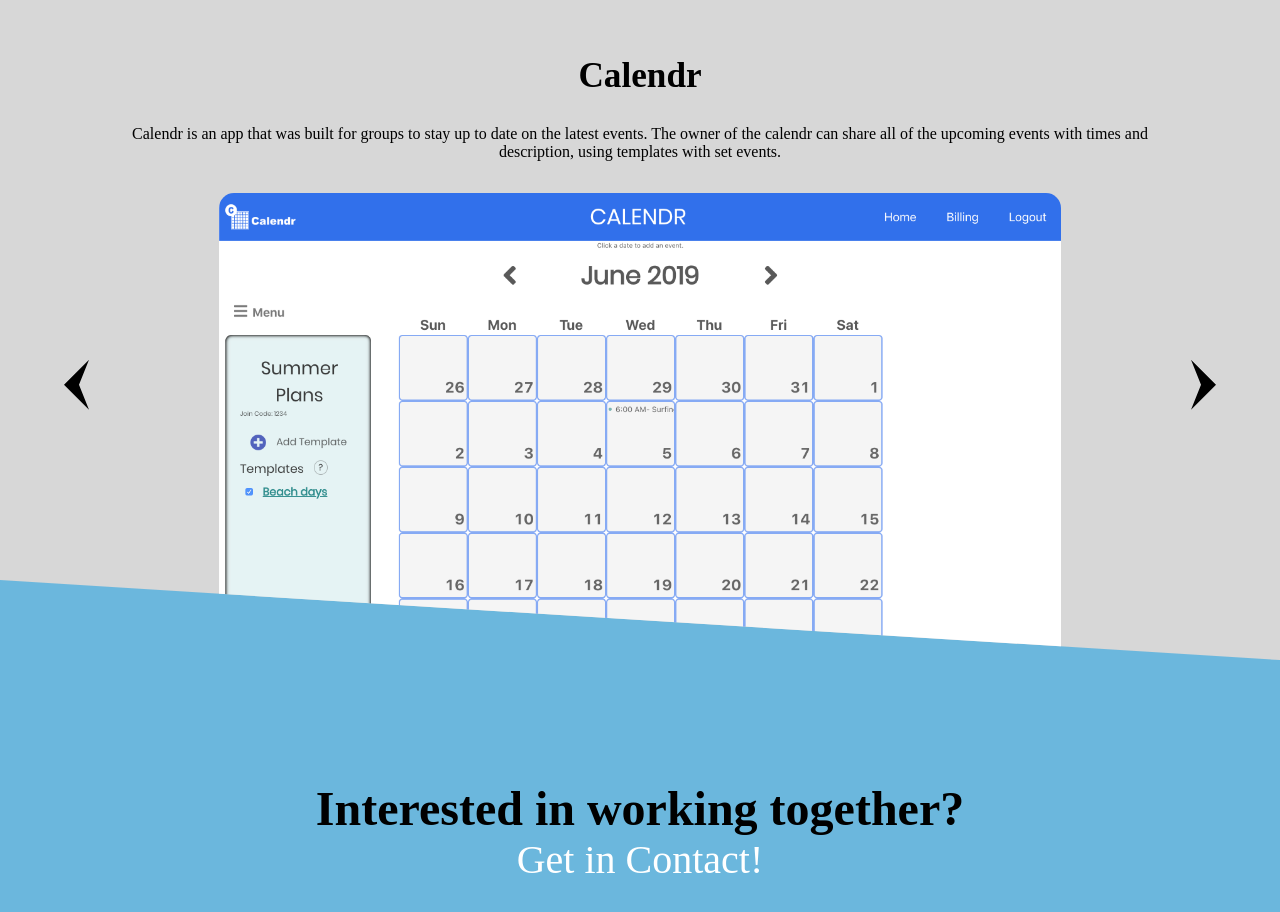
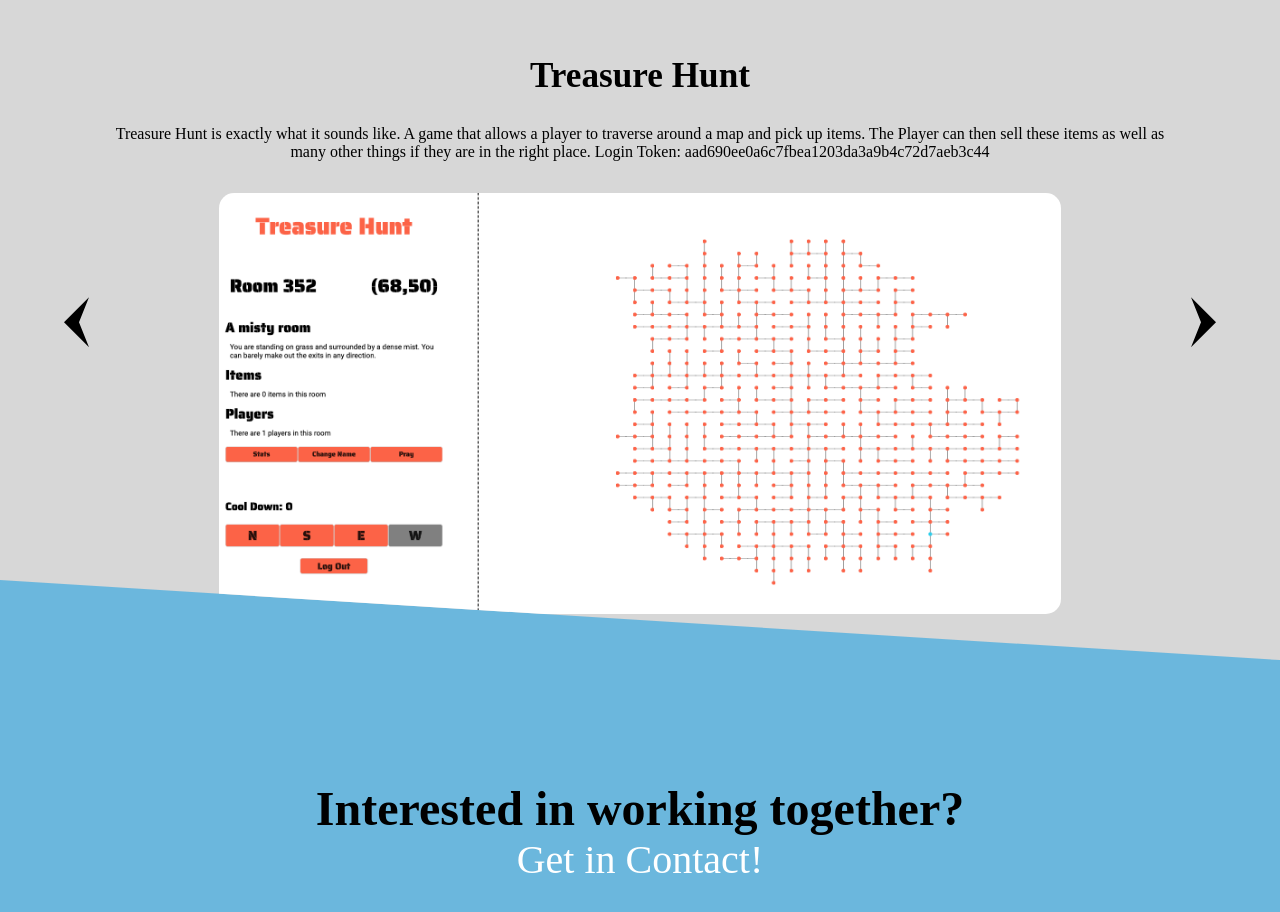
Before and after one commit to McTrip777/jacobPortfolio, a React (Create React App) app in the folder portfolio/: page / in a window 1280 px wide. Shown: the part 1660-2572 px from the top of the page. Built offline with nearby package versions, Linux system fonts and the light colour scheme.

Commit message:
removed calendr app

```diff
--- a/portfolio/src/projects/Projects.js
+++ b/portfolio/src/projects/Projects.js
@@ -9,27 +9,27 @@ const Projects = (props) => {
     const [project, setProject] = useState(1)
 
     const rotation = (val) => {
+        // if (val === 1) {
+        //     return (
+        //         <div className="project project1">
+        //             <div className="projectTextContainer">
+        //                 <h2>
+        //                     Calendr
+        //                         </h2>
+        //                 <p>
+        //                     Calendr is an app that was built for groups to stay up to date
+        //                     on the latest events. The owner of the calendr can share all
+        //                     of the upcoming events with times and description, using
+        //                     templates with set events.
+        //                         </p>
+        //                 <a href="https://calendr.netlify.com/">
+        //                     <img src={calendr}></img>
+        //                 </a>
+        //             </div>
+        //         </div>
+        //     )
+        // }
         if (val === 1) {
-            return (
-                <div className="project project1">
-                    <div className="projectTextContainer">
-                        <h2>
-                            Calendr
-                                </h2>
-                        <p>
-                            Calendr is an app that was built for groups to stay up to date
-                            on the latest events. The owner of the calendr can share all
-                            of the upcoming events with times and description, using
-                            templates with set events.
-                                </p>
-                        <a href="https://calendr.netlify.com/">
-                            <img src={calendr}></img>
-                        </a>
-                    </div>
-                </div>
-            )
-        }
-        else if (val === 2) {
             return (
                 <div className="project project2">
                     <div className="projectTextContainer">
@@ -71,7 +71,7 @@ const Projects = (props) => {
     }
 
     const increment = () => {
-        if (project < 3) {
+        if (project < 2) {
             let value = project + 1
             setProject(value)
         } else {
@@ -84,7 +84,7 @@ const Projects = (props) => {
             let value = project - 1
             setProject(value)
         } else {
-            setProject(3)
+            setProject(2)
         }
 
     }
```
